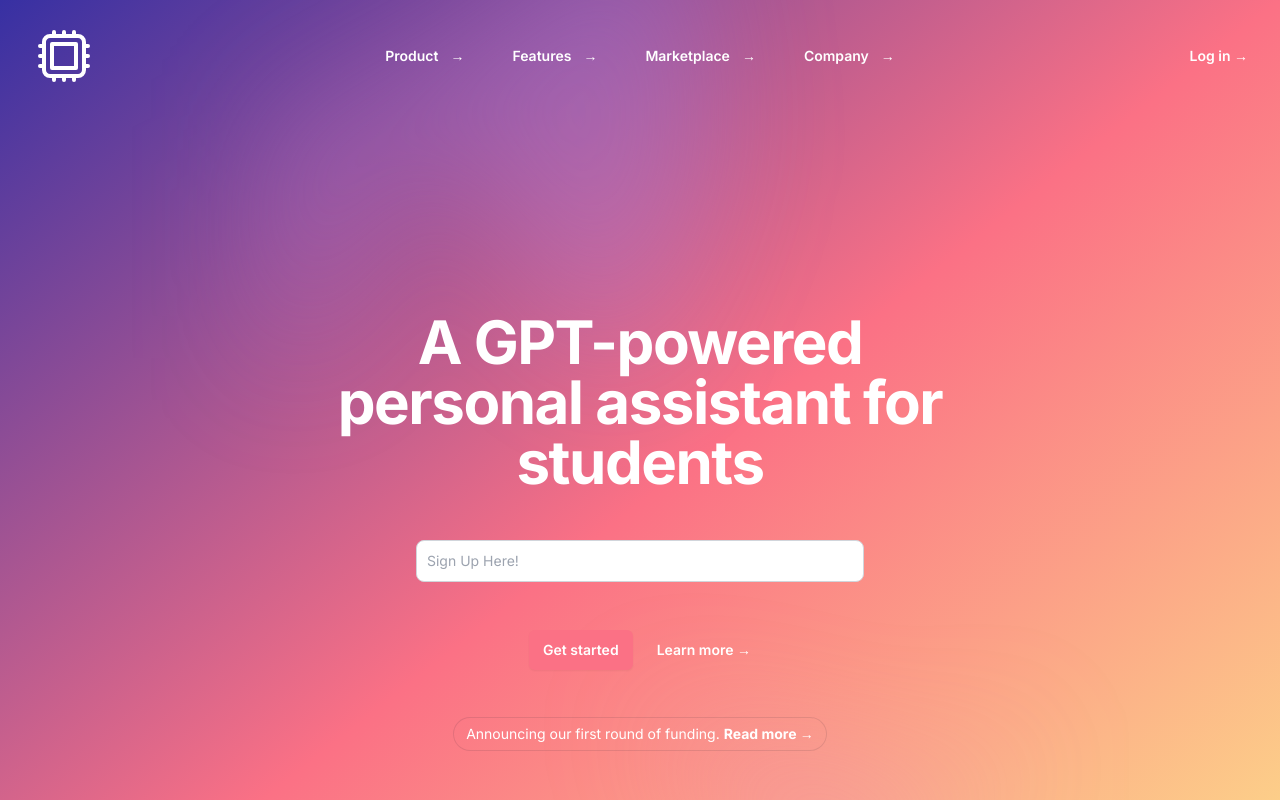
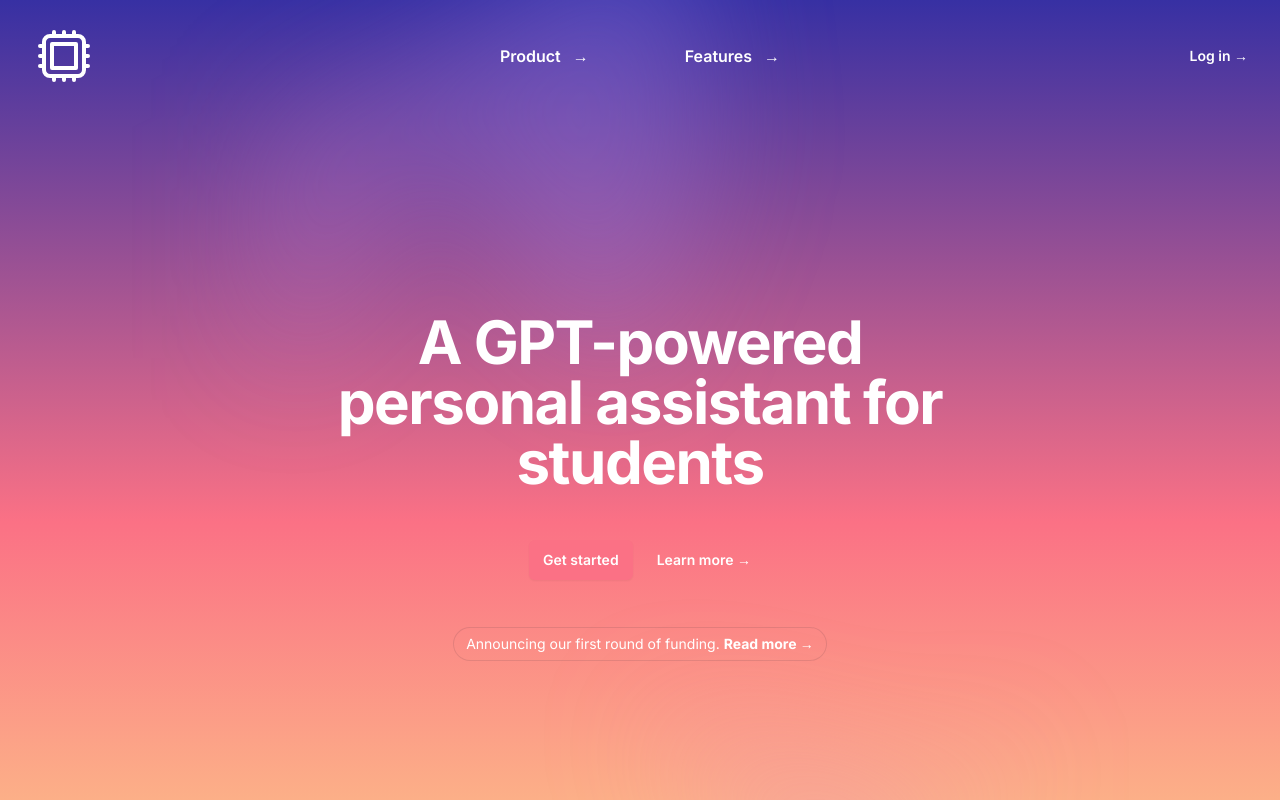
Before and after one commit to toni-akintola/seer-ai, a Next.js app: page / in a window 1280 px wide. Shown: the top 800 px of the page. Built offline with nearby package versions, Linux system fonts and the light colour scheme.

Commit message:
finished sidebar!

```diff
--- a/package.json
+++ b/package.json
@@ -9,7 +9,9 @@
         "lint": "next lint"
     },
     "dependencies": {
+        "@heroicons/react": "^2.1.1",
         "next": "14.0.4",
+        "prettier-plugin-tailwindcss": "^0.5.9",
         "react": "^18",
         "react-dom": "^18"
     },
--- a/src/pages/hero/page.tsx
+++ b/src/app/hero/page.tsx
@@ -3,12 +3,11 @@ import React from "react";
 import { useState } from "react";
 import { Dialog } from "@headlessui/react";
 import { CpuChipIcon, XMarkIcon } from "@heroicons/react/24/outline";
+import Link from "next/link";
 
 const navigation = [
-    { name: "Product", href: "#" },
+    { name: "Product", href: "/product" },
     { name: "Features", href: "#" },
-    { name: "Marketplace", href: "#" },
-    { name: "Company", href: "#" },
 ];
 
 type Props = {};
@@ -17,7 +16,7 @@ const Hero = (props: Props) => {
     const [mobileMenuOpen, setMobileMenuOpen] = useState(false);
 
     return (
-        <div className="bg-gradient-to-br flex from-indigo-800 via-rose-400 to-amber-200 h-full w-full justify-center">
+        <div className="flex bg-gradient-to-b from-indigo-800 via-rose-400 to-amber-200 h-full w-full justify-center">
             <header className="absolute inset-x-0 top-0 z-50">
                 <nav
                     className="flex items-center justify-between p-6 lg:px-8"
@@ -38,16 +37,16 @@ const Hero = (props: Props) => {
                             <span className="sr-only">Open main menu</span>
                         </button>
                     </div>
-                    <div className="hidden lg:flex lg:gap-x-12">
+                    <div className="hidden lg:flex lg:gap-x-24">
                         {navigation.map((item) => (
-                            <a
+                            <Link
                                 key={item.name}
                                 href={item.href}
-                                className="text-sm font-semibold leading-6 text-white flex-row flex items-center gap-x-3"
+                                className="text-base font-semibold leading-6 text-white flex-row flex items-center gap-x-3"
                             >
                                 {item.name}
                                 <p>&rarr;</p>
-                            </a>
+                            </Link>
                         ))}
                     </div>
                     <div className="hidden lg:flex lg:flex-1 lg:justify-end">
@@ -114,7 +113,7 @@ const Hero = (props: Props) => {
                     </Dialog.Panel>
                 </Dialog>
             </header>
-            <div className="relative isolate px-6 pt-14 mb-64 lg:px-8 flex">
+            <div className="relative isolate px-6 pt-14 mb-72 lg:px-8 flex">
                 <div
                     className="absolute inset-x-0 -top-40 -z-10 transform-gpu overflow-hidden blur-3xl sm:-top-80"
                     aria-hidden="true"
@@ -127,24 +126,19 @@ const Hero = (props: Props) => {
                         }}
                     />
                 </div>
-                <div className="mx-auto max-w-2xl pt-64 sm:py-42 lg:pt-58">
+                <div className="mx-auto max-w-2xl pt-64 mb-24 sm:py-42 lg:pt-58">
                     <div className="text-center space-y-12">
                         <h1 className="text-4xl font-bold tracking-tight text-white sm:text-6xl">
                             A GPT-powered personal assistant for students
                         </h1>
-                        <input
-                            type="text"
-                            id="first_name"
-                            className="my-4 bg-white border border-gray-300 text-gray-900 text-sm rounded-lg focus:ring-rose-400 focus:border-rose-400 flex-1 w-2/3 p-2.5 dark:bg-gray-700 dark:border-gray-600 dark:placeholder-gray-400 dark:text-white dark:focus:ring-rose-400"
-                            placeholder="Sign Up Here!"
-                        />
+
                         <div className="mt-10 flex items-center justify-center gap-x-6">
-                            <a
-                                href="#"
+                            <Link
+                                href="/product"
                                 className="rounded-md bg-rose-400 px-3.5 py-2.5 text-sm font-semibold text-white shadow-sm hover:bg-indigo-500 focus-visible:outline focus-visible:outline-2 focus-visible:outline-offset-2 focus-visible:outline-indigo-600"
                             >
                                 Get started
-                            </a>
+                            </Link>
                             <a
                                 href="#"
                                 className="text-sm font-semibold leading-6 text-white"
--- a/src/app/page.tsx
+++ b/src/app/page.tsx
@@ -1,4 +1,4 @@
-import Hero from "@/pages/hero/page";
+import Hero from "@/app/hero/page";
 import Image from "next/image";
 
 import React from "react";
--- /dev/null
+++ b/src/app/product/page.tsx
@@ -0,0 +1,45 @@
+import SidebarItem from '@/components/layout/SidebarItem'
+import { HomeIcon, } from '@heroicons/react/16/solid'
+import { PencilSquareIcon, QuestionMarkCircleIcon } from '@heroicons/react/20/solid'
+import { PlusCircleIcon } from '@heroicons/react/20/solid'
+import { ArrowDownCircleIcon, CpuChipIcon, HomeModernIcon } from '@heroicons/react/24/outline'
+import { Cog6ToothIcon } from '@heroicons/react/24/solid'
+import React from 'react'
+
+type Props = {}
+
+const items = [
+  { name: "Home", href: "", icon: <HomeIcon className='w-8 h-8 text-white'/> }, { name: "Summaries", href: "", icon: <PlusCircleIcon className='w-8 h-8 text-white' /> }, { name: "New Summary", href: "", icon: <PencilSquareIcon className='h-8 w-8 text-white'/> },
+  { name: "About", href: "", icon: <QuestionMarkCircleIcon className='h-8 w-8 text-white'/>, }
+]
+const navigation = [
+    { name: "Product", href: "/product" },
+    { name: "Features", href: "#" },
+];
+const Product = (props: Props) => {
+  return (
+    <div className='bg-white grid-cols-5 grid h-screen'>
+      <div className='col-span-1 bg-white'>
+        <div className='grid py-4 px-4 h-full rounded-sm space-y-24 bg-indigo-600 flex-col'>
+          <CpuChipIcon className='text-white h-16 w-16'/>
+          <div className='flex flex-col space-y-6 items-center'>
+            {items.map((item) => (
+              <div key={item.name} className='flex bg-indigo-700 flex-row items-center p-2 space-x-5 w-full rounded-md hover:bg-indigo-900 '>
+              {item.icon}
+              <p className='text-base text-gray-200 font-semibold'>{item.name}</p>
+            </div>
+            ))}
+          </div>
+          <div className='flex'>
+             <div className='flex self-end bg-indigo-700 flex-row items-center p-2 space-x-5 w-full rounded-md hover:bg-indigo-900 '>
+              <Cog6ToothIcon className='h-8 w-8 text-white' />
+              <p className='text-base text-gray-200 font-semibold'>Settings</p>
+            </div>
+          </div>
+        </div>
+      </div>
+    </div>
+  )
+}
+
+export default Product
--- /dev/null
+++ b/src/components/layout/SidebarItem.tsx
@@ -0,0 +1,11 @@
+import React from 'react'
+
+type Props = {}
+
+const SidebarItem = (props: Props) => {
+  return (
+    <div>SidebarItem</div>
+  )
+}
+
+export default SidebarItem
```
Also changed, not shown: 2 other files (tests, documents, lock files or other folders).
